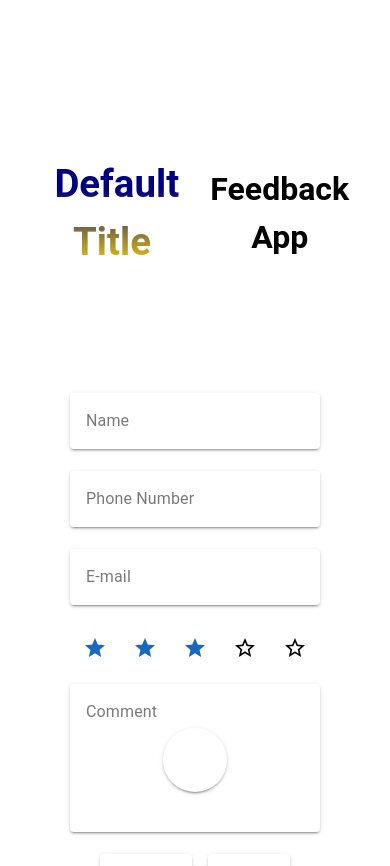
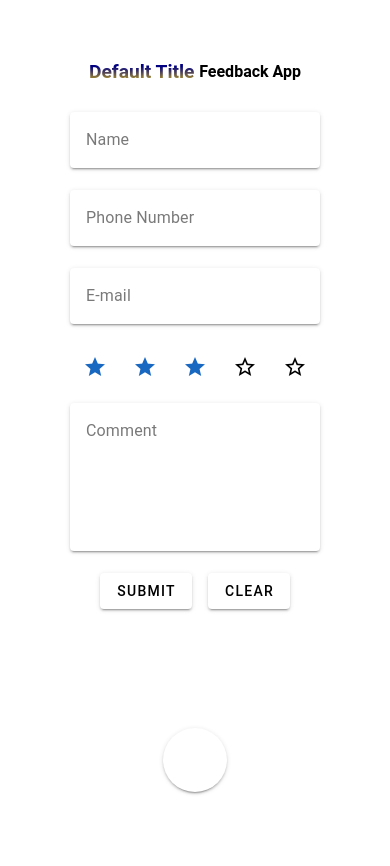
Before and after one commit to 8ogdanovv/vue3-feedback-widget, a Vue app: page / in a window 390 px wide. Built offline with nearby package versions, Linux system fonts and the light colour scheme; no server answers; the database is empty.

Commit message:
fix mobile

```diff
--- a/src/App.vue
+++ b/src/App.vue
@@ -66,6 +66,16 @@
     flex-grow: 1;
   }
 
+  @media (max-width: 768px), (max-height: 1080px) {
+    h1 {
+      flex-grow: 0;
+      height: 5dvh !important;
+      font-size: 1rem;
+      flex-shrink: 1;
+      max-height: 5rem;
+    }
+  }
+
   .product {
     background: -webkit-linear-gradient(270deg, navy 30%, gold);
     -webkit-background-clip: text;
```
